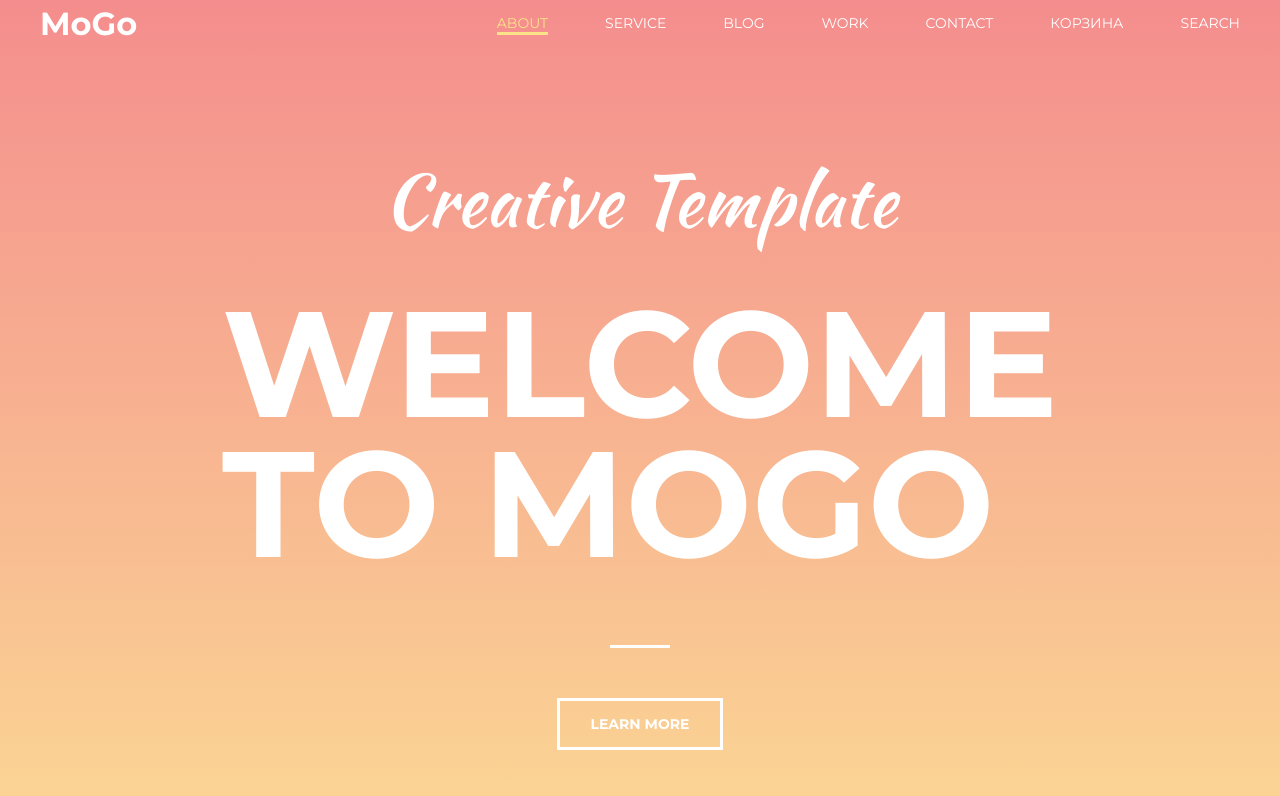
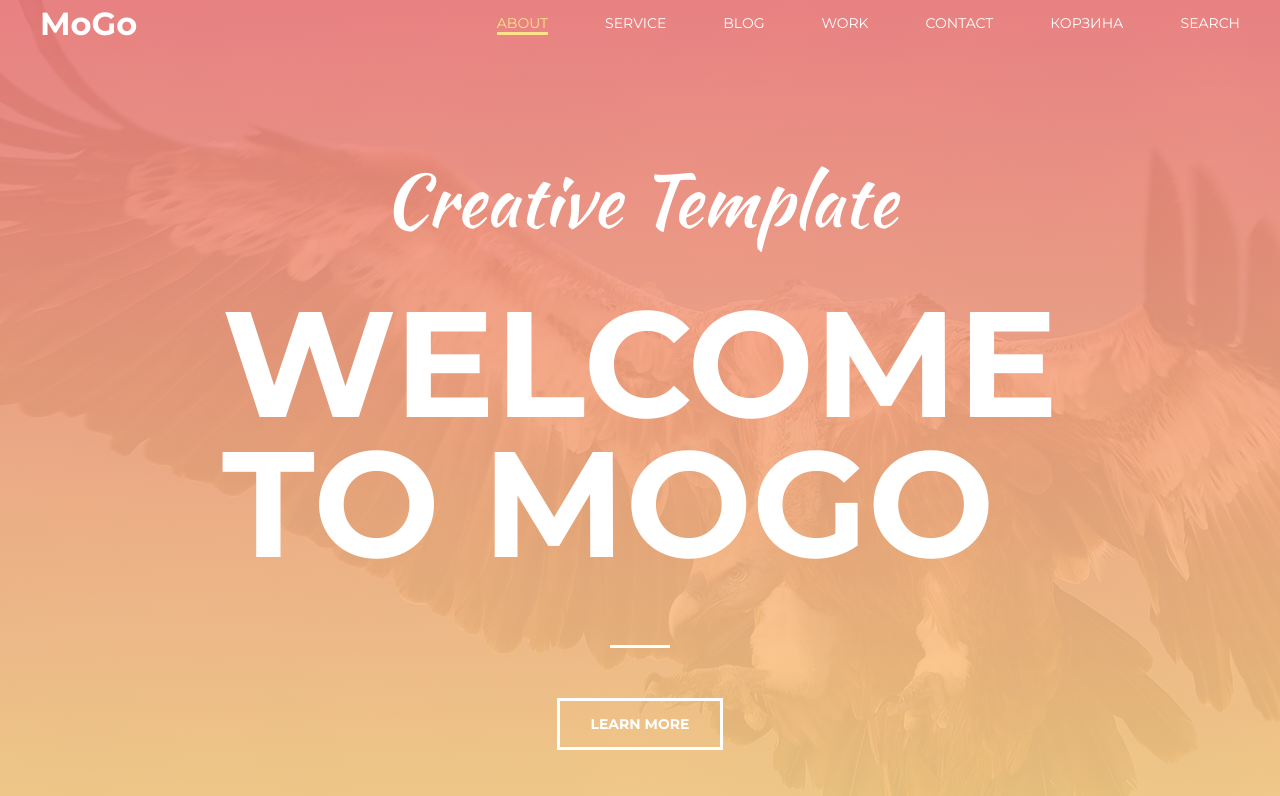
Before and after one commit to SpiriT-L/mogo, a plain HTML site: page mogo/index.html in a window 1280 px wide. Shown: the top 796 px of the page. Drawn offline with Linux system fonts and the light colour scheme; files whose address does not match are found by name.

Commit message:
fix: fix link

```diff
--- a/mogo/assets/scss/style.scss
+++ b/mogo/assets/scss/style.scss
@@ -120,7 +120,7 @@
   &__fon {
     max-width: 1920px;
     height: 100%;
-    background-image: url(./assets/images/intro.jpg);
+    background-image: url(/assets/images/intro.jpg);
     background-size: cover;
     background-repeat: no-repeat;
     background-position: center;
@@ -1569,9 +1569,9 @@
     spam {
       color: #f49f9f;
     }
-    a{
+    a {
       text-decoration: none;
-      color:red;
+      color: red;
     }
   }
 }
```
Also changed, not shown: mogo/assets/css/style.css.
